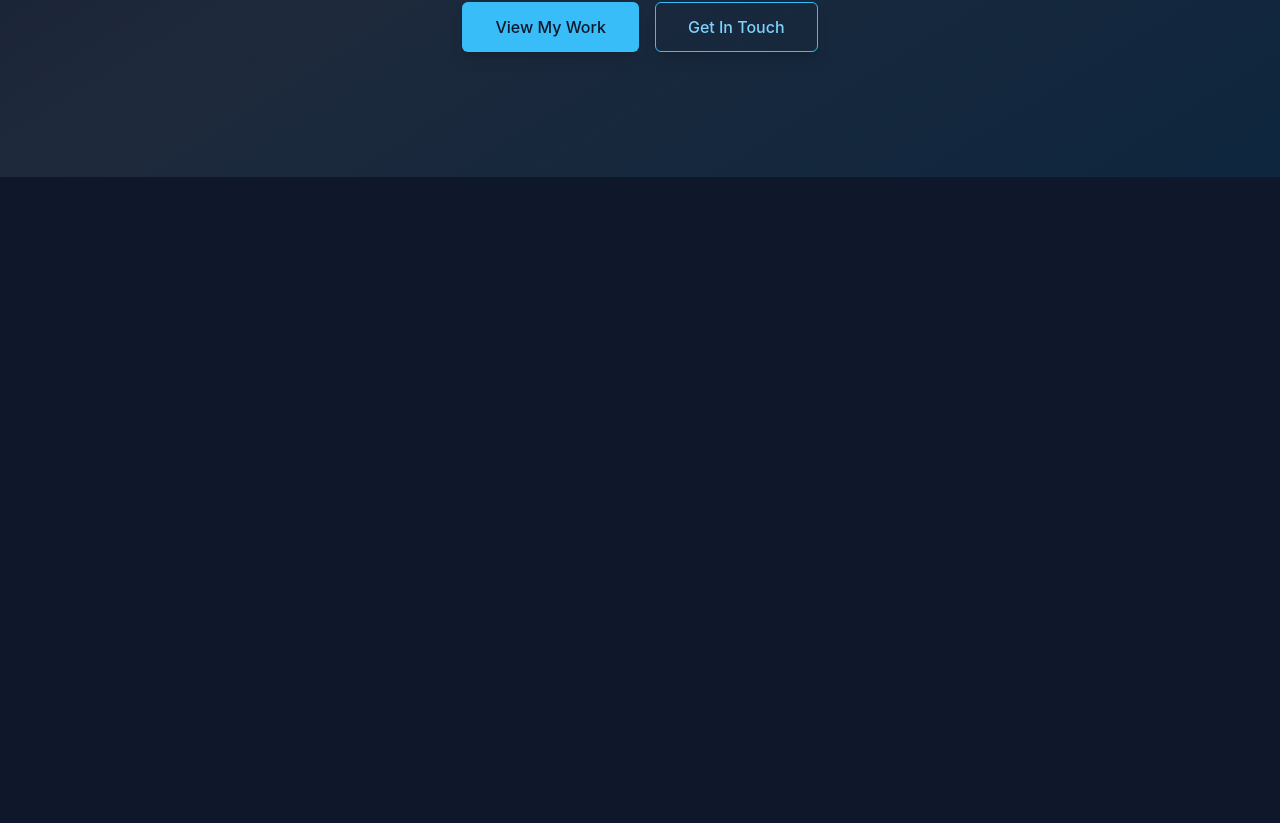
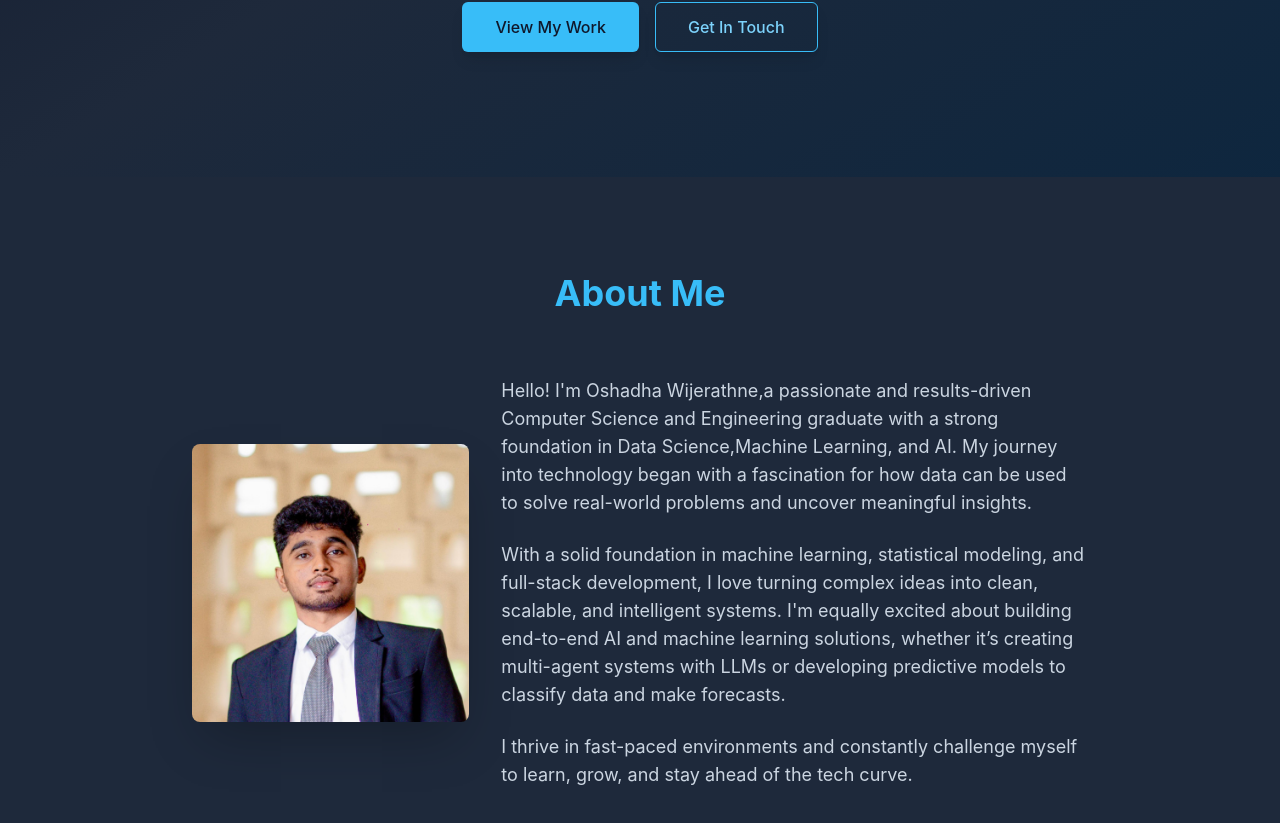
Before and after one commit to OshadhaWijerathne/Oshadha_Wijerathne_Portfolio, a React (Vite) app: page / in a window 1280 px wide. Shown: the part 623-1446 px from the top of the page. Before the commit the page ends 800 px from the top, so only its background shows below. Built offline with nearby package versions, Linux system fonts and the light colour scheme.

Commit message:
add AboutMe section component

```diff
--- a/App.tsx
+++ b/App.tsx
@@ -2,6 +2,7 @@
 import React from 'react';
 import { Navbar } from './components/Navbar';
 import { Hero } from './components/Hero';
+import { AboutMe } from './components/AboutMe';
 
 const App: React.FC = () => {
   return (
@@ -9,6 +10,7 @@ const App: React.FC = () => {
       <Navbar />
       <main>
         <Hero />
+        <AboutMe />
       </main>
     </>
   );
--- /dev/null
+++ b/components/AboutMe.tsx
@@ -0,0 +1,30 @@
+
+import React from 'react';
+import { Section } from './Section';
+import { YOUR_NAME } from '../constants';
+
+export const AboutMe: React.FC = () => {
+  return (
+    <Section id="about" title="About Me" className="bg-slate-800">
+      <div className="max-w-4xl mx-auto grid md:grid-cols-3 gap-8 items-center">
+        <div className="md:col-span-1">
+          <img
+            src={'/images/Oshadha.jpg'} // Replace with your image path
+            alt={YOUR_NAME}
+            className="rounded-lg shadow-2xl mx-auto w-64 h-64 md:w-full md:h-auto object-cover"
+          />
+        </div>
+        <div className="md:col-span-2 text-slate-300 space-y-6 text-lg">
+          <p>
+            Hello! I'm {YOUR_NAME},a passionate and results-driven Computer Science and Engineering graduate with a strong foundation in Data Science,Machine Learning, and AI. My journey into technology began with a fascination for how data can be used to solve real-world problems and uncover meaningful insights.
+          </p>
+          <p>
+            With a solid foundation in machine learning, statistical modeling, and full-stack development, I love turning complex ideas into clean, scalable, and intelligent systems. I'm equally excited about building end-to-end AI and machine learning solutions, whether it’s creating multi-agent systems with LLMs or developing predictive models to classify data and make forecasts.          </p>
+          <p>
+            I thrive in fast-paced environments and constantly challenge myself to learn, grow, and stay ahead of the tech curve.
+          </p>
+        </div>
+      </div>
+    </Section>
+  );
+};
```
